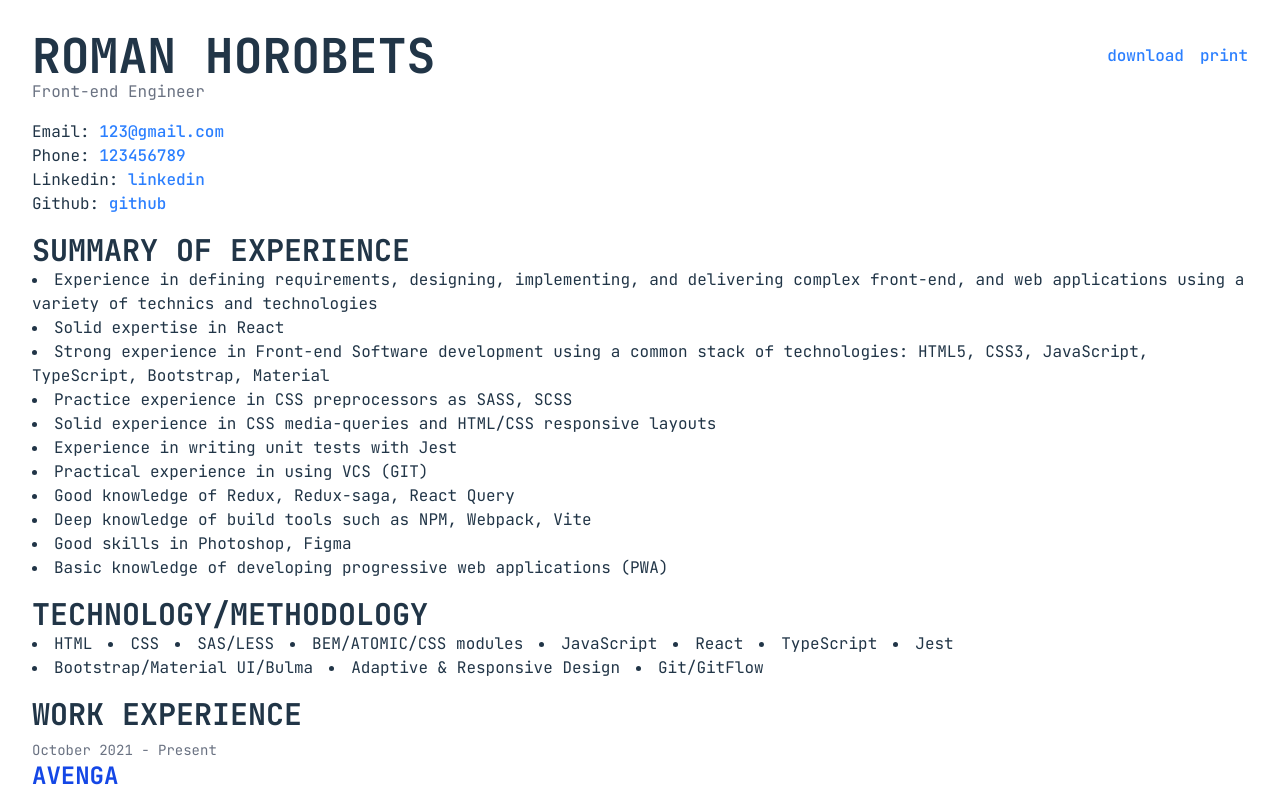
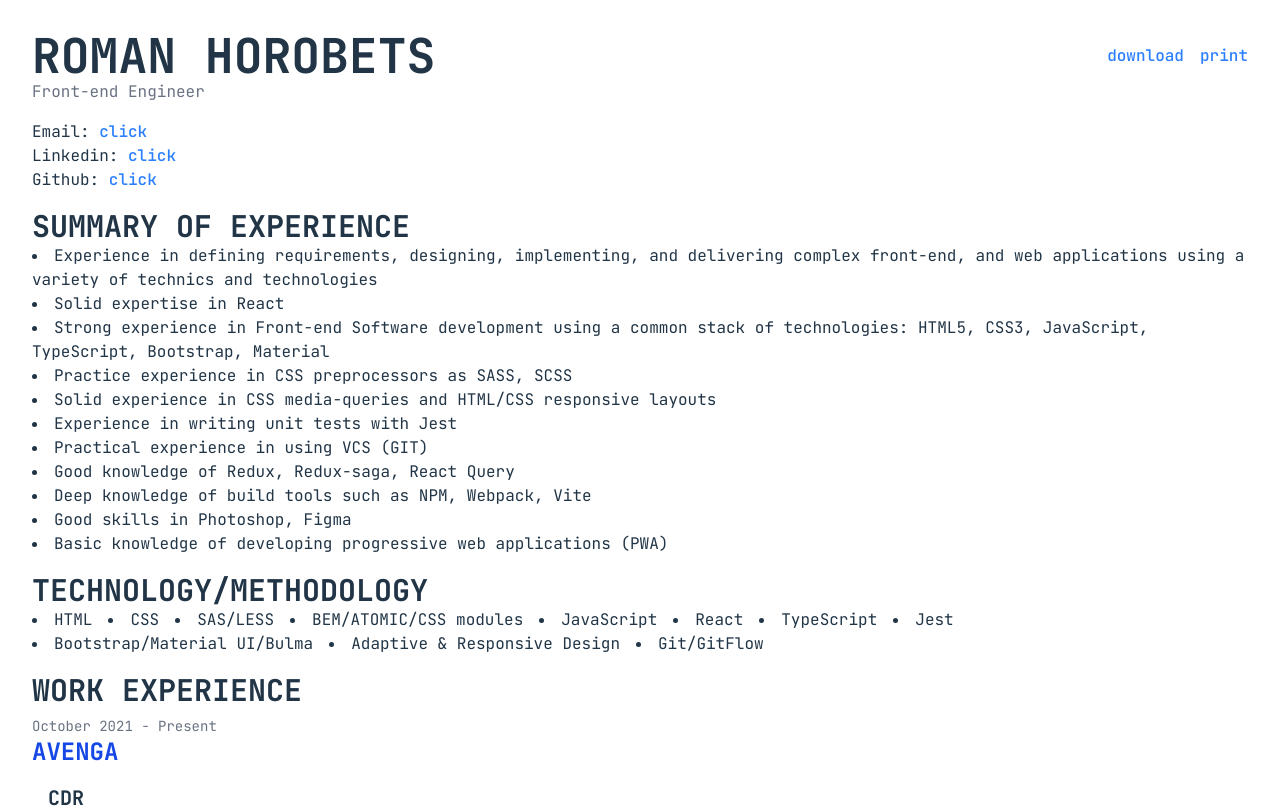
Before and after one commit to mentikora/mentikora.github.io, a React (Vite) app: page / in a window 1280 px wide. Shown: the top 808 px of the page. Built offline with nearby package versions, Linux system fonts and the light colour scheme.

Commit message:
chore: update contact info

```diff
--- a/src/App.tsx
+++ b/src/App.tsx
@@ -32,7 +32,7 @@ function App() {
             <p key={index}>
               <span>{upperCaseFirstLetter(key)}: </span>
               <a href={value} target="_blank" rel="noopener noreferrer">
-                {value}
+                click
               </a>
             </p>
           )
--- a/src/data/cv.ts
+++ b/src/data/cv.ts
@@ -4,10 +4,10 @@ export const CVData = {
     lastName: 'Horobets',
     position: 'Front-end Engineer',
     connect: [
-      { email: '123@gmail.com' },
-      { phone: '123456789' },
-      { linkedin: 'linkedin' },
-      { github: 'github' },
+      { email: 'mentikorasan@gmail.com123@gmail.com' },
+      // { phone: '123456789' },
+      { linkedin: 'https://www.linkedin.com/in/roman-horobets-b9290366/' },
+      { github: 'https://github.com/mentikora' },
     ],
   },
   summaryOfExperience: [
```
